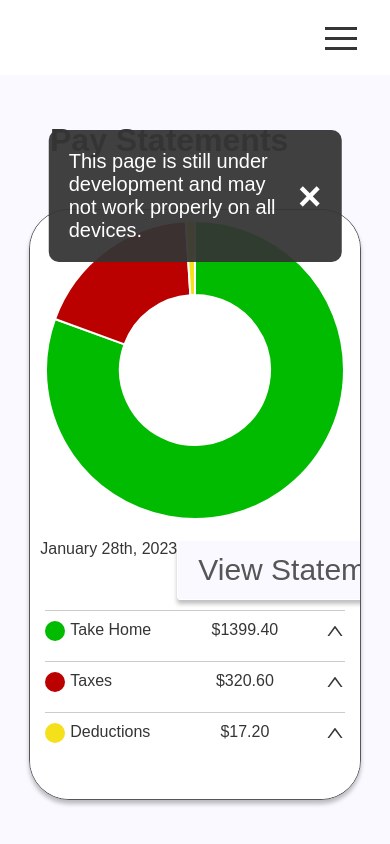
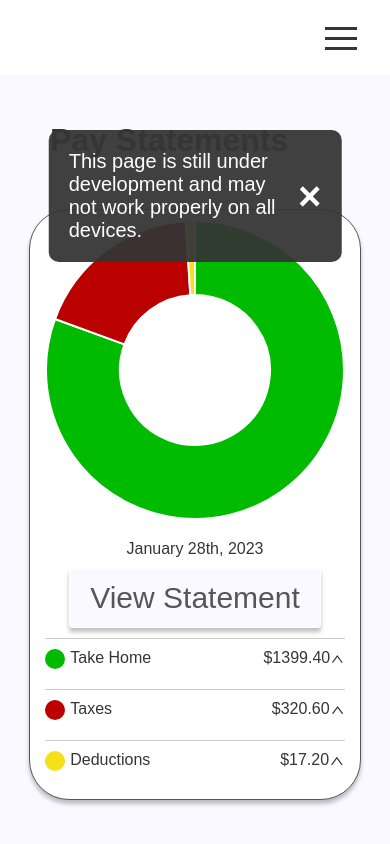
Before and after one commit to JosephHuntley/nexus, a Next.js app: page /pay in a window 390 px wide. Shown: the top 844 px of the page. Built offline with nearby package versions, Linux system fonts and the light colour scheme.

Commit message:
Responsiveness

```diff
--- a/src/components/Pay/LatestPay/LatestPay.tsx
+++ b/src/components/Pay/LatestPay/LatestPay.tsx
@@ -29,7 +29,7 @@ function LatestPay() {
 		<Box
 			height='50rem'
 			width='35rem'
-			md_height='75vh'
+			md_height='60vh'
 			md_width='65vw'
 			sm_width='85vw'
 			sm_height='70vh'>
--- a/src/components/Pay/LatestPay/LatestPayStyles.ts
+++ b/src/components/Pay/LatestPay/LatestPayStyles.ts
@@ -18,6 +18,12 @@ export const MiddleDiv = styled.div`
 
 	display: flex;
 	justify-content: space-between;
+
+	@media ${(props) => props.theme.breakpoints.tablet} {
+		flex-direction: column;
+		align-items: center;
+		gap: 1rem;
+	}
 `;
 
 export const Chart = styled.div`
@@ -28,6 +34,14 @@ export const Chart = styled.div`
 export const Date = styled.p`
 	font-size: 1.6rem;
 	color: ${(props) => props.theme.colors.text_primary};
+
+	@media ${(props) => props.theme.breakpoints.tablet} {
+		font-size: 3rem;
+	}
+
+	@media ${(props) => props.theme.breakpoints.phone} {
+		font-size: 1.6rem;
+	}
 `;
 
 export const BottomDiv = styled.div`
@@ -52,6 +66,16 @@ export const Top = styled.div`
 	display: flex;
 	flex-direction: row;
 	justify-content: space-between;
+
+	font-size: 1.6rem;
+
+	@media ${(props) => props.theme.breakpoints.tablet} {
+		font-size: 3rem;
+	}
+
+	@media ${(props) => props.theme.breakpoints.phone} {
+		font-size: 1.6rem;
+	}
 `;
 
 export const Row = styled.span`
@@ -59,6 +83,10 @@ export const Row = styled.span`
 	display: flex;
 	flex-direction: row;
 	gap: 0.5rem;
+
+	@media ${(props) => props.theme.breakpoints.tablet} {
+		width: inherit;
+	}
 `;
 
 export const GreenCircle = styled.div`
@@ -104,9 +132,25 @@ export const Secondary = styled.p`
 	font-size: 1.6rem;
 	margin-bottom: 0.5rem;
 	color: ${(props) => props.theme.colors.text_secondary};
+
+	@media ${(props) => props.theme.breakpoints.tablet} {
+		font-size: 3rem;
+	}
+
+	@media ${(props) => props.theme.breakpoints.phone} {
+		font-size: 1.6rem;
+	}
 `;
 
 export const Primary = styled.p`
 	font-size: 1.6rem;
 	color: ${(props) => props.theme.colors.text_primary};
+
+	@media ${(props) => props.theme.breakpoints.tablet} {
+		font-size: 3rem;
+	}
+
+	@media ${(props) => props.theme.breakpoints.phone} {
+		font-size: 1.6rem;
+	}
 `;
```
